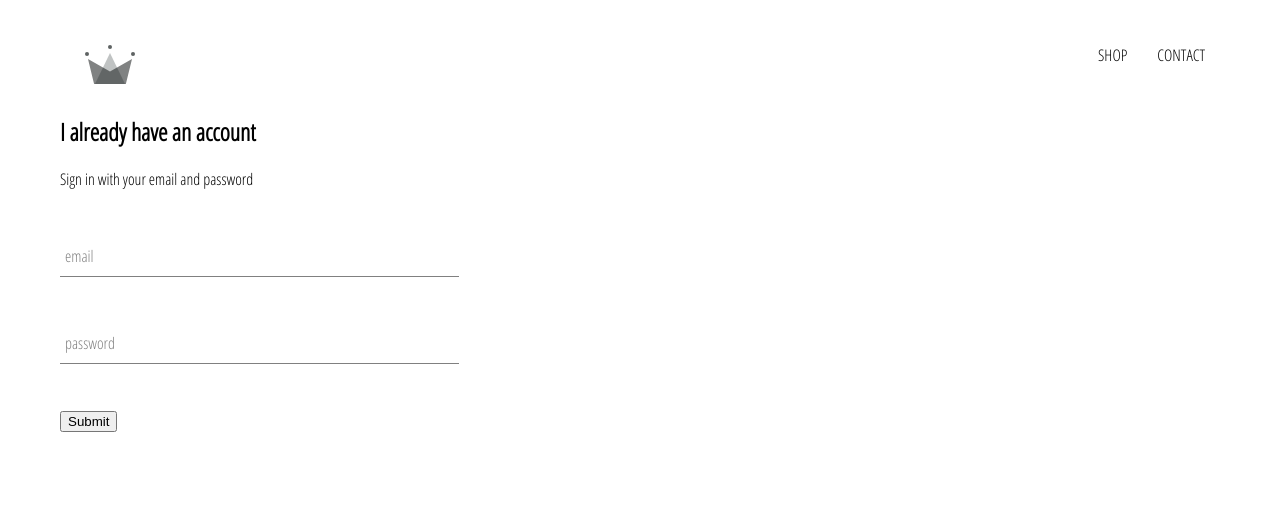
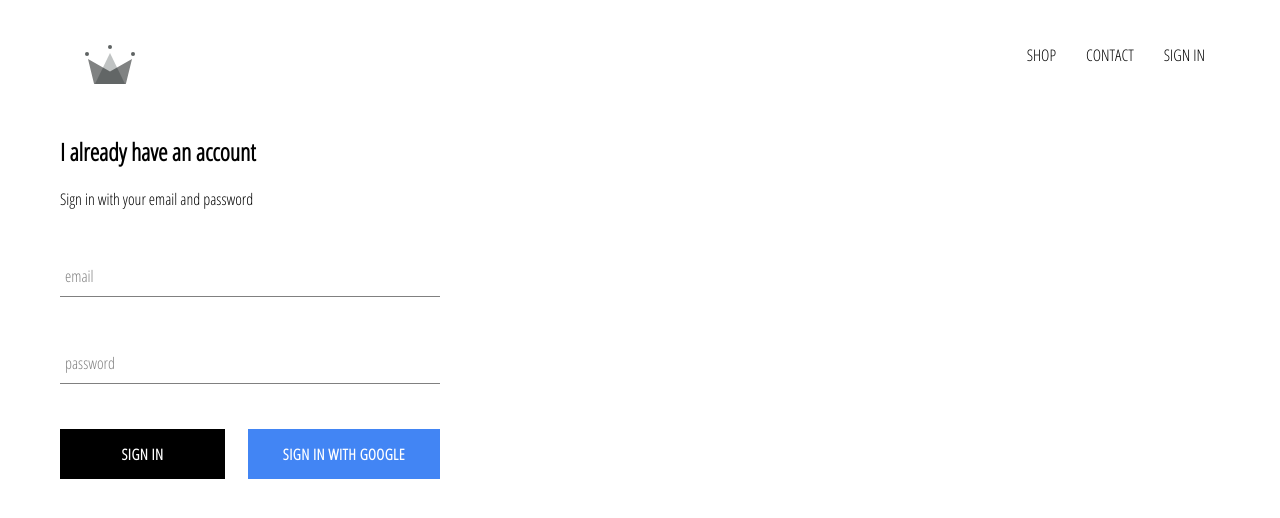
Before and after one commit to peetpan/crwn-clothing, a React (Create React App) app: page /signin in a window 1280 px wide. Shown: the top 518 px of the page. Built offline with nearby package versions, Linux system fonts and the light colour scheme; no server answers.

Commit message:
firebase auth

```diff
--- a/package.json
+++ b/package.json
@@ -7,6 +7,7 @@
     "@testing-library/react": "^11.1.0",
     "@testing-library/user-event": "^12.1.10",
     "css-loader": "^6.5.1",
+    "firebase": "^9.5.0",
     "react": "^17.0.2",
     "react-dom": "^17.0.2",
     "react-router": "5.0",
--- a/src/App.css
+++ b/src/App.css
@@ -7,3 +7,7 @@
     text-decoration: none;
     color: black;
 }
+
+* {
+    box-sizing: border-box;
+}
--- a/src/App.js
+++ b/src/App.js
@@ -1,23 +1,46 @@
-import './App.css';
-import HomePage from './pages/homepage/homepage.component';
-import ShopPage from './pages/shoppage/shoppage.component';
-import Header from './components/header/header.component';
-import SignInAndSignUp from './pages/sign-in-and-sign-up/sign-in-and-sign-up.component';
-import {Switch, Route} from 'react-router-dom'
+import "./App.css";
+import HomePage from "./pages/homepage/homepage.component";
+import ShopPage from "./pages/shoppage/shoppage.component";
+import Header from "./components/header/header.component";
+import SignInAndSignUp from "./pages/sign-in-and-sign-up/sign-in-and-sign-up.component";
+import { Switch, Route } from "react-router-dom";
+import { auth } from "./firebase/firebase.utils";
+import React from "react";
 
-function App() {
+class App extends React.Component {
+  constructor() {
+    super();
+    this.state = {
+      currentuser: null,
+    };
+  }
+
+  unsubscribeFromAuth = null;
+
+  componentDidMount() {
+    this.unsubscribeFromAuth = auth.onAuthStateChanged((user) => {
+      this.setState({ currentuser: user });
+    });
+  }
+
+  componentWillUnmount() {
+    this.unsubscribeFromAuth();
+  }
+
+  render() {
     return (
       <div>
-      <Header/>
+        <Header currentUser={this.state.currentuser}/>
         <Switch>
-        <div >
-        <Route exact path='/' component={HomePage} />
-        <Route exact path='/shop' component={ShopPage} />
-        <Route exact path='/signin' component={SignInAndSignUp} />
+          <div>
+            <Route exact path="/" component={HomePage} />
+            <Route exact path="/shop" component={ShopPage} />
+            <Route exact path="/signin" component={SignInAndSignUp} />
           </div>
         </Switch>
       </div>
     );
   }
+}
 
 export default App;
--- /dev/null
+++ b/src/components/custom-button/custom-button.component.jsx
@@ -0,0 +1,14 @@
+import react from "react";
+
+import "./custom-button.styles.scss";
+
+const CustomButton = ({ children, isGoogleSignIn, ...otherProps }) => (
+  <button
+    className={`${isGoogleSignIn ? "google-sign-in" : ""} custom-button`}
+    {...otherProps}
+  >
+    {children}
+  </button>
+);
+
+export default CustomButton;
--- a/src/components/custom-button.styles.scss
+++ b/src/components/custom-button/custom-button.styles.scss
@@ -9,7 +9,7 @@
   background-color: black;
   color: white;
   text-transform: uppercase;
-  font-family: 'Open Sans Condensed';
+  font-family: "Open Sans Condensed";
   font-weight: bolder;
   border: none;
   cursor: pointer;
@@ -19,4 +19,14 @@
     color: black;
     border: 1px solid black;
   }
+
+  &.google-sign-in {
+    background-color: #4285f4;
+    color: white;
+
+    &:hover {
+      background-color: #357ae8;
+      border: none;
+    }
+  }
 }
--- a/src/components/header/header.component.jsx
+++ b/src/components/header/header.component.jsx
@@ -1,22 +1,24 @@
 import React from "react";
-import './header.styles.scss';
+import "./header.styles.scss";
 import { Link } from "react-router-dom";
-import { ReactComponent as Logo} from '../../assets/crown.svg';
+import { ReactComponent as Logo } from "../../assets/crown.svg";
+import { auth } from "../../firebase/firebase.utils";
 
-const Header = () => (
-    <div className='header'>
-        <Link className='logo-container' to="/">
-            <Logo className='logo'/>
+const Header = ({ currentUser }) => (
+  <div className="header">
+    <Link className="logo-container" to="/">
+      <Logo className="logo" />
     </Link>
-        <div className='options'>
-            <Link className='option' to='/shop'>
+    <div className="options">
+      <Link className="option" to="/shop">
         SHOP
       </Link>
-            <Link className='option' to='/contact'>
+      <Link className="option" to="/contact">
         CONTACT
       </Link>
+      {currentUser ? <div className='option' onClick={auth.signOut()}>SIGN OUT</div> : <Link className='option' to='/signin'>SIGN IN</Link>}
     </div>
   </div>
-)
+);
 
 export default Header;
--- a/src/components/header/header.styles.scss
+++ b/src/components/header/header.styles.scss
@@ -20,6 +20,7 @@
 
       .option {
         padding: 10px 15px;
+        cursor: pointer;
       }
     }
   }
--- a/src/components/sign-in/sign-in.component.jsx
+++ b/src/components/sign-in/sign-in.component.jsx
@@ -1,6 +1,8 @@
 import React from 'react';
 
 import FormInput from '../form-input/form-input.component';
+import CustomButton from '../custom-button/custom-button.component';
+import { signInWithGoogle } from '../../firebase/firebase.utils';
 
 import './sign-in.styles.scss';
 
@@ -47,7 +49,10 @@
             label='password'
             required
           />
-          <input type='submit'/>
+          <div className='buttons'>
+          <CustomButton type='submit'>Sign in</CustomButton>
+          <CustomButton onClick={signInWithGoogle} isGoogleSignIn>Sign in with Google</CustomButton>
+          </div>
         </form>
       </div>
     );
--- a/src/components/sign-in/sign-in.styles.scss
+++ b/src/components/sign-in/sign-in.styles.scss
@@ -1,3 +1,14 @@
 .sign-in {
-    width: 30vw;
+  width: 380px;
+  display: flex;
+  flex-direction: column;
+
+  .title {
+    margin: 10px 0;
+  }
+
+  .buttons {
+      display: flex;
+      justify-content: space-between;
+  }
 }
--- /dev/null
+++ b/src/firebase/firebase.utils.js
@@ -0,0 +1,24 @@
+import firebase from 'firebase/compat/app';
+import 'firebase/compat/firestore';
+import 'firebase/compat/auth';
+
+const config = {
+    apiKey: "AIzaSyDbOCmcbwM0i0sXD45x3ILOjBaQ5ERq-5Q",
+    authDomain: "crwn-db-73060.firebaseapp.com",
+    projectId: "crwn-db-73060",
+    storageBucket: "crwn-db-73060.appspot.com",
+    messagingSenderId: "328451098483",
+    appId: "1:328451098483:web:26d455fbf50c323c862706",
+    measurementId: "G-FN945WCSN0"
+  };
+
+firebase.initializeApp(config);
+
+export const auth = firebase.auth();
+export const firestore = firebase.firestore();
+
+const provider = new firebase.auth.GoogleAuthProvider();
+provider.setCustomParameters({prompt: 'select_account'});
+export const signInWithGoogle = () => auth.signInWithPopup(provider);
+
+export default firebase;
```
Also changed, not shown: 1 other file (tests, documents, lock files or other folders). Lines whose indentation alone changed are shown as unchanged.
